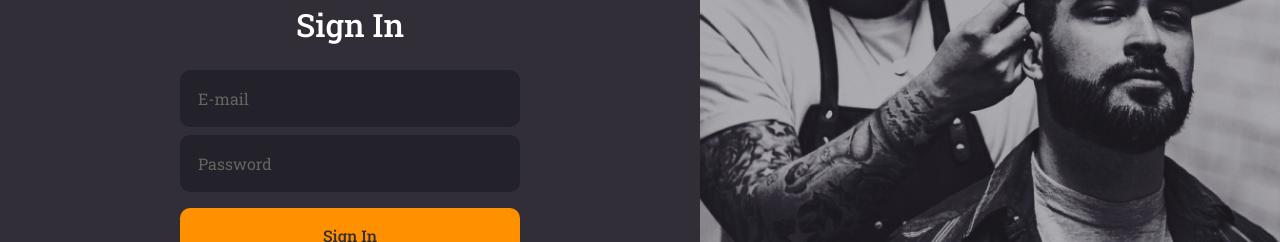
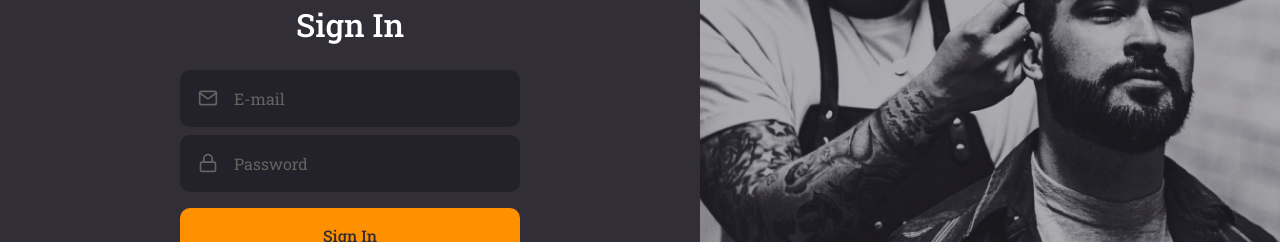
Before and after one commit to vsalbuq/GoBarber, a React (Create React App) app in the folder packages/web/: page / in a window 1280 px wide. Shown: the part 289-531 px from the top of the page. Built offline with nearby package versions, Linux system fonts and the light colour scheme.

Commit message:
feat: Isolates form components

```diff
--- /dev/null
+++ b/packages/web/src/components/Button/index.tsx
@@ -0,0 +1,11 @@
+import React, { ButtonHTMLAttributes } from 'react';
+
+import { Container } from './styles';
+
+type ButtonProps = ButtonHTMLAttributes<HTMLButtonElement>
+
+const Button: React.FC<ButtonProps> = ({ children, ...rest }) => (
+  <Container type="button" {...rest}>{children}</Container>
+);
+
+export default Button;
--- /dev/null
+++ b/packages/web/src/components/Button/styles.ts
@@ -0,0 +1,19 @@
+import styled from 'styled-components';
+import { shade } from 'polished';
+
+export const Container = styled.button`
+  background: #ff9000;
+  height: 56px;
+  border-radius: 10px;
+  border: 0;
+  padding: 0 16px;
+  color: #312e38;
+  width: 100%;
+  font-weight: 500;
+  margin-top: 16px;
+  transition: background-color 0.2s;
+
+  &:hover{
+    background: ${shade(0.2, '#ff9000')};
+  }
+`;
--- /dev/null
+++ b/packages/web/src/components/Input/index.tsx
@@ -0,0 +1,18 @@
+import React, { InputHTMLAttributes } from 'react';
+import { IconBaseProps } from 'react-icons';
+
+import { Container } from './styles';
+
+interface InputProps extends InputHTMLAttributes<HTMLInputElement> {
+  name: string;
+  icon?: React.ComponentType<IconBaseProps>
+}
+
+const Input: React.FC<InputProps> = ({ icon: Icon, ...rest }) => (
+  <Container>
+    {Icon && <Icon size={20} />}
+    <input {...rest} />
+  </Container>
+);
+
+export default Input;
--- /dev/null
+++ b/packages/web/src/components/Input/styles.ts
@@ -0,0 +1,35 @@
+import styled from 'styled-components';
+
+export const Container = styled.div`
+  background: #232129;
+  border-radius: 10px;
+  border: 2px solid #232129;
+  padding: 16px;
+  width: 100%;
+  color:#666360;
+
+
+  display: flex;
+  align-items: center;
+
+  & + div{
+    margin-top: 8px;
+  }
+
+  input{
+    flex:1;
+    background: transparent;
+    border: 0;
+    color: #F4ede8;
+
+
+    &::placeholder{
+      color:#666360
+    }
+
+  }
+
+  svg {
+    margin-right: 16px;
+  }
+`;
--- a/packages/web/src/pages/SignIn/index.tsx
+++ b/packages/web/src/pages/SignIn/index.tsx
@@ -1,9 +1,12 @@
 import React from 'react';
-import { FiLogIn } from 'react-icons/fi';
+import { FiLogIn, FiMail, FiLock } from 'react-icons/fi';
+
+import logoImg from '../../assets/logo.svg';
+
+import Input from '../../components/Input';
+import Button from '../../components/Button';
 
 import { Container, Content, Background } from './styles';
-
-import logoImg from '../../assets/logo.svg';
 
 const SignIn: React.FC = () => (
   <Container>
@@ -11,10 +14,10 @@
       <img src={logoImg} alt="GoBarber" />
       <form action="">
         <h1>Sign In</h1>
-        <input placeholder="E-mail" />
-        <input type="password" placeholder="Password" />
+        <Input name="email" icon={FiMail} placeholder="E-mail" />
+        <Input name="password" icon={FiLock} type="password" placeholder="Password" />
 
-        <button type="submit">Sign In</button>
+        <Button type="submit">Sign In</Button>
 
         <a href="forgot">I forgot my password</a>
       </form>
--- a/packages/web/src/pages/SignIn/styles.ts
+++ b/packages/web/src/pages/SignIn/styles.ts
@@ -27,40 +27,6 @@
 
     h1{
       margin-bottom: 24px;
-    }
-
-    input{
-      background: #232129;
-      border-radius: 10px;
-      border: 2px solid #232129;
-      padding: 16px;
-      width: 100%;
-      color: #F4ede8;
-
-      &::placeholder{
-        color:#666360
-      }
-
-     & + input{
-       margin-top: 8px;
-     }
-    }
-
-    button {
-      background: #ff9000;
-      height: 56px;
-      border-radius: 10px;
-      border: 0;
-      padding: 0 16px;
-      color: #312e38;
-      width: 100%;
-      font-weight: 500;
-      margin-top: 16px;
-      transition: background-color 0.2s;
-
-      &:hover{
-        background: ${shade(0.2, '#ff9000')};
-      }
     }
 
     a{
```
Also changed, not shown: packages/web/.eslintrc.json.
